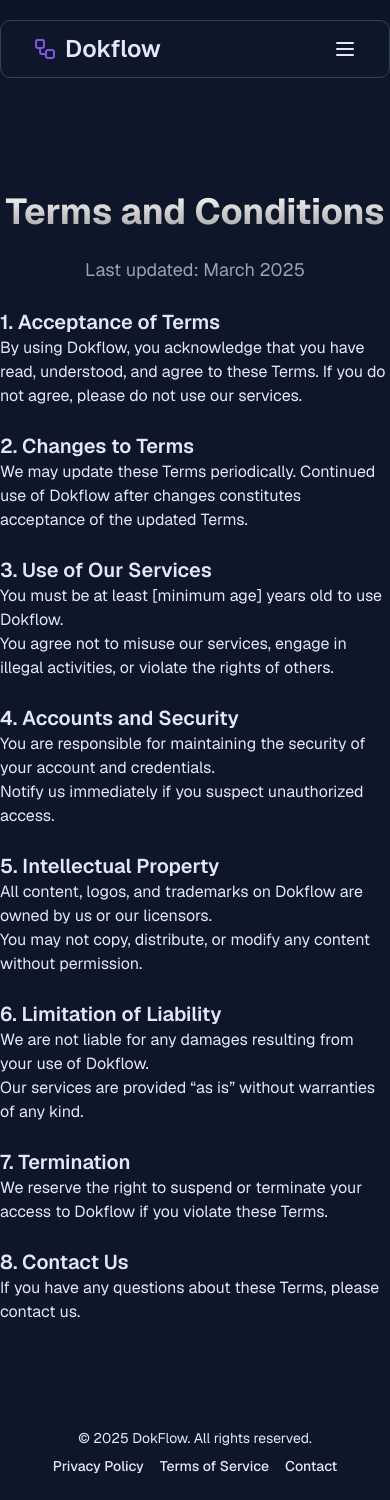
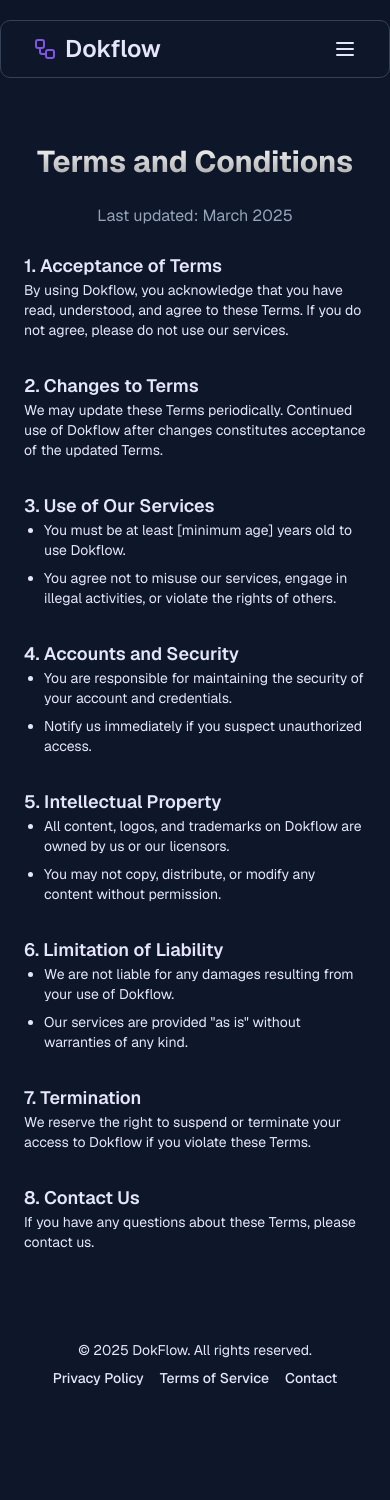
Before and after one commit to contentql/dflow-website, a Next.js app: page /terms in a window 390 px wide. After the commit the page ends 1412 px from the top, so only its background shows below. Built offline with nearby package versions, Linux system fonts and the light colour scheme.

Commit message:
chore: responsiveness to privacy , terms pages

```diff
--- a/src/components/privacy/index.tsx
+++ b/src/components/privacy/index.tsx
@@ -1,91 +1,84 @@
-import React from 'react'
-
 const PrivacyPolicySection = () => {
   return (
-    <div className='max-w-7xlp-6 mx-auto pt-28'>
-      <div className='space-y-6 py-20'>
-        <h1 className='mx-auto max-w-5xl bg-opacity-50 bg-gradient-to-b from-neutral-50 to-neutral-400 bg-clip-text text-center text-4xl font-bold text-transparent md:text-7xl'>
+    <div className='mx-auto max-w-7xl px-6 pt-20 md:pt-28'>
+      <div className='space-y-6 py-16 md:py-20'>
+        <h1 className='mx-auto max-w-5xl bg-opacity-50 bg-gradient-to-b from-neutral-50 to-neutral-400 bg-clip-text text-center text-3xl font-bold text-transparent sm:text-4xl md:text-6xl'>
           Privacy Policy
         </h1>
-        <p className='mx-auto mt-4 max-w-2xl text-center text-lg text-muted-foreground'>
+        <p className='mx-auto mt-2 max-w-2xl text-center text-base text-muted-foreground sm:text-lg'>
           Last updated: March 2025
         </p>
 
-        <div className='mx-auto max-w-4xl space-y-6'>
-          <section>
-            <h2 className='text-xl font-semibold'>1. Introduction</h2>
-            <p>
-              This Privacy Policy explains how Dokflow collects, uses, and
-              protects your personal information.
-            </p>
-          </section>
-          <section>
-            <h2 className='text-xl font-semibold'>2. Information We Collect</h2>
-            <ul>
-              <li>Personal information you provide, such as name and email.</li>
-              <li>
-                Usage data automatically collected when using our services.
-              </li>
-            </ul>
-          </section>
-          <section>
-            <h2 className='text-xl font-semibold'>
-              3. How We Use Your Information
-            </h2>
-            <ul>
-              <li>To provide, maintain, and improve our services.</li>
-              <li>
-                To communicate updates, security notices, and support messages.
-              </li>
-            </ul>
-          </section>
-          <section>
-            <h2 className='text-xl font-semibold'>
-              4. Sharing Your Information
-            </h2>
-            <ul>
-              <li>We do not sell your personal data.</li>
-              <li>
-                We may share information with trusted third-party services for
-                operational purposes.
-              </li>
-            </ul>
-          </section>
-          <section>
-            <h2 className='text-xl font-semibold'>5. Data Security</h2>
-            <p>
-              We take appropriate security measures to protect your data from
-              unauthorized access, alteration, or disclosure.
-            </p>
-          </section>
-          <section>
-            <h2 className='text-xl font-semibold'>6. Your Rights</h2>
-            <ul>
-              <li>
-                You have the right to access, update, or delete your personal
-                information.
-              </li>
-              <li>You can opt out of marketing communications at any time.</li>
-            </ul>
-          </section>
-          <section>
-            <h2 className='text-xl font-semibold'>7. Changes to This Policy</h2>
-            <p>
-              We may update this Privacy Policy, and we will notify you of
-              significant changes.
-            </p>
-          </section>
-          <section>
-            <h2 className='text-xl font-semibold'>8. Contact Us</h2>
-            <p>
-              If you have any questions about this Privacy Policy, please
-              contact us.
-            </p>
-          </section>
+        <div className='mx-auto max-w-4xl space-y-8'>
+          {sections.map(({ title, content }, index) => (
+            <section key={index}>
+              <h2 className='text-lg font-semibold sm:text-xl'>{title}</h2>
+              {Array.isArray(content) ? (
+                <ul className='list-disc space-y-2 pl-5 text-sm sm:text-base'>
+                  {content.map((item, i) => (
+                    <li key={i}>{item}</li>
+                  ))}
+                </ul>
+              ) : (
+                <p className='text-sm sm:text-base'>{content}</p>
+              )}
+            </section>
+          ))}
         </div>
       </div>
     </div>
   )
 }
 
+const sections = [
+  {
+    title: '1. Introduction',
+    content:
+      'This Privacy Policy explains how Dokflow collects, uses, and protects your personal information.',
+  },
+  {
+    title: '2. Information We Collect',
+    content: [
+      'Personal information you provide, such as name and email.',
+      'Usage data automatically collected when using our services.',
+    ],
+  },
+  {
+    title: '3. How We Use Your Information',
+    content: [
+      'To provide, maintain, and improve our services.',
+      'To communicate updates, security notices, and support messages.',
+    ],
+  },
+  {
+    title: '4. Sharing Your Information',
+    content: [
+      'We do not sell your personal data.',
+      'We may share information with trusted third-party services for operational purposes.',
+    ],
+  },
+  {
+    title: '5. Data Security',
+    content:
+      'We take appropriate security measures to protect your data from unauthorized access, alteration, or disclosure.',
+  },
+  {
+    title: '6. Your Rights',
+    content: [
+      'You have the right to access, update, or delete your personal information.',
+      'You can opt out of marketing communications at any time.',
+    ],
+  },
+  {
+    title: '7. Changes to This Policy',
+    content:
+      'We may update this Privacy Policy, and we will notify you of significant changes.',
+  },
+  {
+    title: '8. Contact Us',
+    content:
+      'If you have any questions about this Privacy Policy, please contact us.',
+  },
+]
+
 export default PrivacyPolicySection
--- a/src/components/terms/index.tsx
+++ b/src/components/terms/index.tsx
@@ -1,93 +1,83 @@
-import React from 'react'
-
 const TermsSection = () => {
   return (
-    <div className='mx-auto max-w-7xlp-6 pt-28'>
-       <div className='space-y-6 py-20'>
-       <h1 className='bg-opacity-50 bg-gradient-to-b from-neutral-50 to-neutral-400 bg-clip-text text-center max-w-5xl mx-auto text-4xl font-bold text-transparent md:text-7xl'>
-         Terms and Conditions
+    <div className='mx-auto max-w-7xl px-6 pt-20 md:pt-28'>
+      <div className='space-y-6 py-16 md:py-20'>
+        <h1 className='mx-auto max-w-5xl bg-opacity-50 bg-gradient-to-b from-neutral-50 to-neutral-400 bg-clip-text text-center text-3xl font-bold text-transparent sm:text-4xl md:text-6xl'>
+          Terms and Conditions
         </h1>
-        <p className='mx-auto mt-4 max-w-2xl text-center text-lg text-muted-foreground'>
-        Last updated: March 2025
+        <p className='mx-auto mt-2 max-w-2xl text-center text-base text-muted-foreground sm:text-lg'>
+          Last updated: March 2025
         </p>
 
-     <div className='max-w-4xl mx-auto space-y-6'>
-     <section>
-        <h2 className='text-xl font-semibold'>1. Acceptance of Terms</h2>
-        <p>
-          By using Dokflow, you acknowledge that you have read, understood, and
-          agree to these Terms. If you do not agree, please do not use our
-          services.
-        </p>
-      </section>
-      <section>
-        <h2 className='text-xl font-semibold'>2. Changes to Terms</h2>
-        <p>
-          We may update these Terms periodically. Continued use of Dokflow after
-          changes constitutes acceptance of the updated Terms.
-        </p>
-      </section>
-      <section>
-        <h2 className='text-xl font-semibold'>3. Use of Our Services</h2>
-        <ul>
-          <li>You must be at least [minimum age] years old to use Dokflow.</li>
-          <li>
-            You agree not to misuse our services, engage in illegal activities,
-            or violate the rights of others.
-          </li>
-        </ul>
-      </section>
-      <section>
-        <h2 className='text-xl font-semibold'>4. Accounts and Security</h2>
-        <ul>
-          <li>
-            You are responsible for maintaining the security of your account and
-            credentials.
-          </li>
-          <li>Notify us immediately if you suspect unauthorized access.</li>
-        </ul>
-      </section>
-      <section>
-        <h2 className='text-xl font-semibold'>5. Intellectual Property</h2>
-        <ul>
-          <li>
-            All content, logos, and trademarks on Dokflow are owned by us or our
-            licensors.
-          </li>
-          <li>
-            You may not copy, distribute, or modify any content without
-            permission.
-          </li>
-        </ul>
-      </section>
-      <section>
-        <h2 className='text-xl font-semibold'>6. Limitation of Liability</h2>
-        <ul>
-          <li>
-            We are not liable for any damages resulting from your use of
-            Dokflow.
-          </li>
-          <li>
-            Our services are provided &ldquo;as is&rdquo; without warranties of
-            any kind.
-          </li>
-        </ul>
-      </section>
-      <section>
-        <h2 className='text-xl font-semibold'>7. Termination</h2>
-        <p>
-          We reserve the right to suspend or terminate your access to Dokflow if
-          you violate these Terms.
-        </p>
-      </section>{' '}
-      <section>
-        <h2 className='text-xl font-semibold'>8. Contact Us</h2>
-        <p>If you have any questions about these Terms, please contact us.</p>
-      </section>
-     </div>
-     </div>
+        <div className='mx-auto max-w-4xl space-y-8'>
+          {sections.map(({ title, content }, index) => (
+            <section key={index}>
+              <h2 className='text-lg font-semibold sm:text-xl'>{title}</h2>
+              {Array.isArray(content) ? (
+                <ul className='list-disc space-y-2 pl-5 text-sm sm:text-base'>
+                  {content.map((item, i) => (
+                    <li key={i}>{item}</li>
+                  ))}
+                </ul>
+              ) : (
+                <p className='text-sm sm:text-base'>{content}</p>
+              )}
+            </section>
+          ))}
+        </div>
+      </div>
     </div>
   )
 }
 
+const sections = [
+  {
+    title: '1. Acceptance of Terms',
+    content:
+      'By using Dokflow, you acknowledge that you have read, understood, and agree to these Terms. If you do not agree, please do not use our services.',
+  },
+  {
+    title: '2. Changes to Terms',
+    content:
+      'We may update these Terms periodically. Continued use of Dokflow after changes constitutes acceptance of the updated Terms.',
+  },
+  {
+    title: '3. Use of Our Services',
+    content: [
+      'You must be at least [minimum age] years old to use Dokflow.',
+      'You agree not to misuse our services, engage in illegal activities, or violate the rights of others.',
+    ],
+  },
+  {
+    title: '4. Accounts and Security',
+    content: [
+      'You are responsible for maintaining the security of your account and credentials.',
+      'Notify us immediately if you suspect unauthorized access.',
+    ],
+  },
+  {
+    title: '5. Intellectual Property',
+    content: [
+      'All content, logos, and trademarks on Dokflow are owned by us or our licensors.',
+      'You may not copy, distribute, or modify any content without permission.',
+    ],
+  },
+  {
+    title: '6. Limitation of Liability',
+    content: [
+      'We are not liable for any damages resulting from your use of Dokflow.',
+      'Our services are provided "as is" without warranties of any kind.',
+    ],
+  },
+  {
+    title: '7. Termination',
+    content:
+      'We reserve the right to suspend or terminate your access to Dokflow if you violate these Terms.',
+  },
+  {
+    title: '8. Contact Us',
+    content: 'If you have any questions about these Terms, please contact us.',
+  },
+]
+
 export default TermsSection
```
